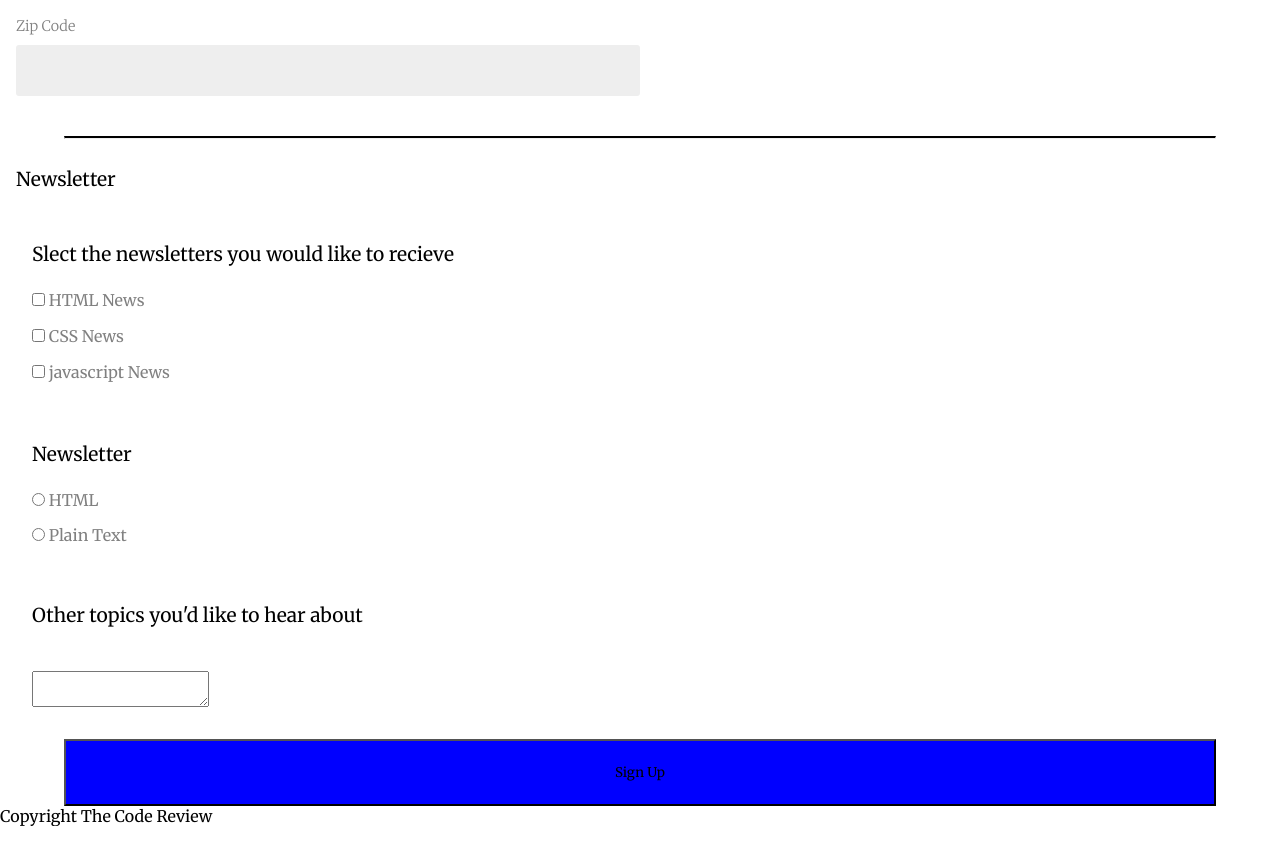
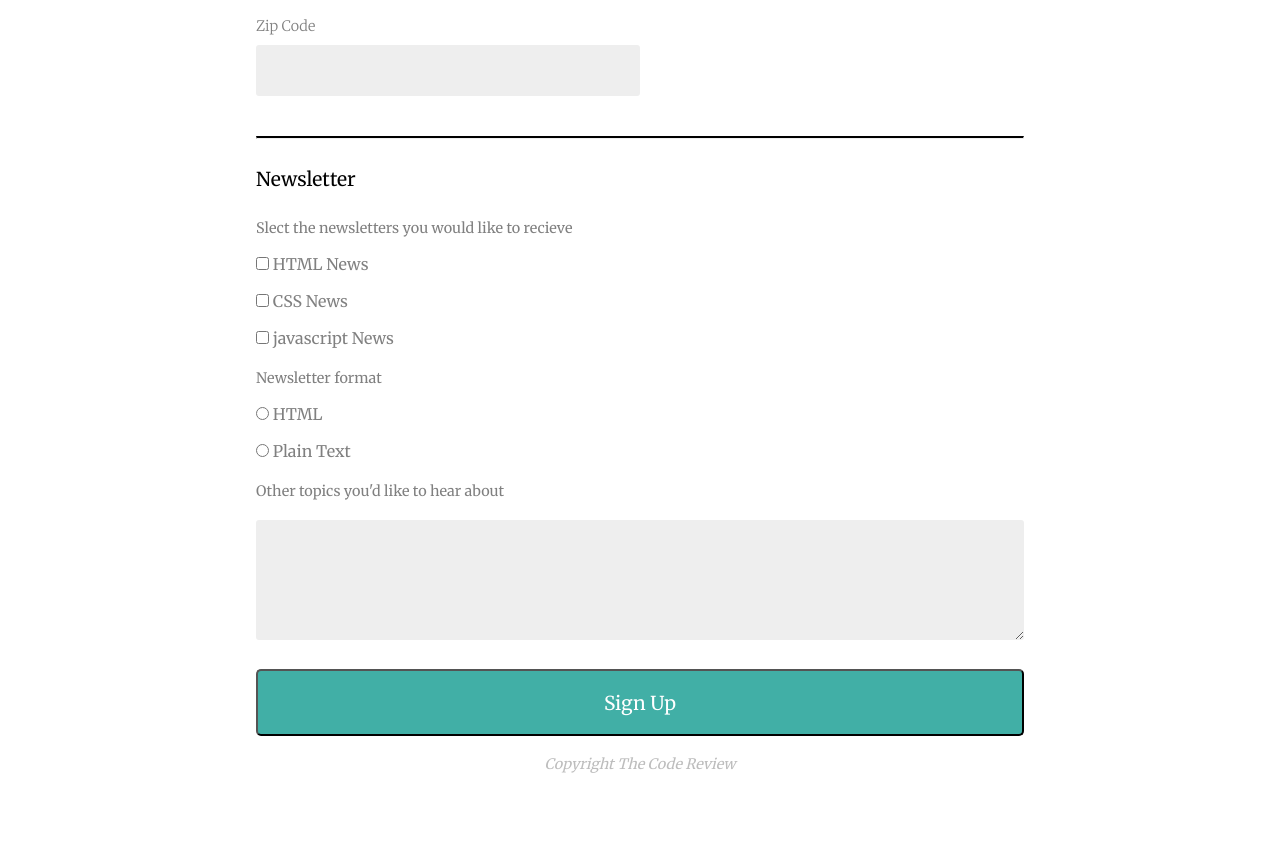
Before and after one commit to inn3rs3lf/online_registration_v4, a plain HTML site: page index.html in a window 1280 px wide. Shown: the part 900-1764 px from the top of the page. Before the commit the page ends 1726 px from the top, so only its background shows below. Drawn offline with Linux system fonts and the light colour scheme.

Commit message:
Commit for review on slack

```diff
--- a/index.html
+++ b/index.html
@@ -6,8 +6,6 @@
    <title>Registration Form</title>
 </head>
 <body>
-
-   <form action="">
 
    <header>
       <h1>The code review</h1>
@@ -18,13 +16,16 @@
       <p>Get the latest news on how your code is doing right in your inbox</p>
    </div>
 
+   <form action="">
+
       <hr>
-
       <fieldset>
          <legend>Contact Information</legend>
 
+         <div class="information">
          <label for="fullname" class="label">Full Name</label>
          <input type="text" id="fullname" class="label-input" required placeholder="Required">
+         </div>
 
          <label for="email" class="label">Email Address</label>
          <input type="email" id="email" class="label-input" required placeholder="Required">
@@ -55,9 +56,12 @@
       <hr>
 
       <fieldset>
+
          <legend>Newsletter</legend>
+
           <fieldset>
-            <legend>Slect the newsletters you would like to recieve</legend>
+
+            <p>Slect the newsletters you would like to recieve</p>
 
             <input type="checkbox" id="html" value="html">
             <label for="html">HTML News</label><br>
@@ -67,64 +71,32 @@
 
             <input type="checkbox" id="javascript" value="javascript">
              <label for="javascript">javascript News</label>
+
           </fieldset>
 
           <fieldset>
-            <legend>Newsletter</legend>
+
+            <p>Newsletter format</p>
                <input type="radio" id="html-format" name="format" value="html">
                <label for="html-format">HTML</label><br>
 
                <input type="radio" id="plain-format" name="format" value="plain-text">
                <label for="plain-format">Plain Text</label><br>
+
          </fieldset>
 
          <fieldset>
-            <legend>Other topics you'd like to hear about</legend><br>
+
+            <p>Other topics you'd like to hear about</p><br>
             <textarea name="topics" id="topics"></textarea><br>
+
          </fieldset>
 
-      </fieldset>
 
          <button type="submit" class="signupbtn">Sign Up</button>
 
          <footer>Copyright The Code Review</footer>
-
-
-
-
-
-
-
-
-
-
-
-
-
-
-
-
-
-
-
-
-
-
-
-
-
-
-
-
-
-
-
-
-
-
-
-
-
+      </fieldset>
    </form>
 
 </body>
--- a/style.css
+++ b/style.css
@@ -35,12 +35,14 @@ header h1 {
    padding: 1.6em 0em 0.6em ;
    font-size: 1.3em;
    font-weight: bold;
+   margin-bottom: 0.8em;
 
 }
 
 .signup p {
    color: #C0C0C0;
    line-height: 1.4em;
+   font-size: 1em;
 }
 
 hr {
@@ -64,6 +66,8 @@ legend {
    color: black;
 }
 
+
+
 .label {
    display: block;
    font-size: 0.9em;
@@ -81,6 +85,7 @@ legend {
    border-color: transparent;
    outline: none;
    background-color: rgb(238, 238, 238);
+   transition: height 1s ease-in-out;
 }
 
 input::placeholder {
@@ -91,6 +96,10 @@ input::placeholder {
    font-size: 0.9em;
 }
 
+input:focus {
+   border: solid rgb(65, 175, 166) 1px;
+   height: 5em;
+}
 .zip {
    width: 50%;
 }
@@ -102,22 +111,83 @@ input::placeholder {
 /* Newsletter  */
 
 input[type=checkbox] {
-   margin-bottom: 1.5em;
+   margin-top: 1.5em;
 }
 
 input[type=radio] {
-   margin-bottom: 1.4em;
+   margin-top: 1.5em;
 }
 
+
+
 p {
-   margin-bottom: 1.4em;
+   margin-top: -1em;
+   font-size: 0.9em;
 }
 
+textarea {
+   width: 100%;
+   height: 9em;
+   background: rgb(238, 238, 238);
+   border-radius: 3px;
+   border: transparent;
+   margin-bottom: 1em;
+}
 
 button {
   display: block;
   width: 90%;
-  height: 5em;
+  height: 3.5em;
   margin: 0 auto;
-  background: blue;
+  background: rgb(65, 175, 166);
+  color: #fff;
+  font-size: 1.2em;
+  padding: 0em;
+  border-radius: 5px;
+  margin-bottom: 1em;
 }
+
+footer {
+   text-align: center;
+   color: rgb(189, 189, 189);
+   font-style: italic;
+   font-size: 0.9em;
+   margin-bottom: 15em;
+}
+
+@media (min-width: 768px) {
+
+   form {
+      width: 60%;
+      margin: 0 auto;
+   }
+
+   header {
+      width: 100vw;
+      align-items: center;
+   }
+
+   .form {
+      width: 60%;
+   }
+
+   fieldset {
+      padding: 1em 0em;
+
+   }
+
+   button {
+      width: 100%;
+   }
+
+   hr {
+      width: 100%;
+   }
+
+   .signup {
+      width: 60%
+   }
+
+
+
+}
```
Lines whose indentation alone changed are shown as unchanged.
